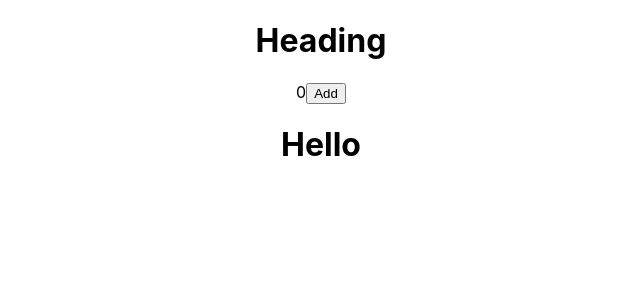
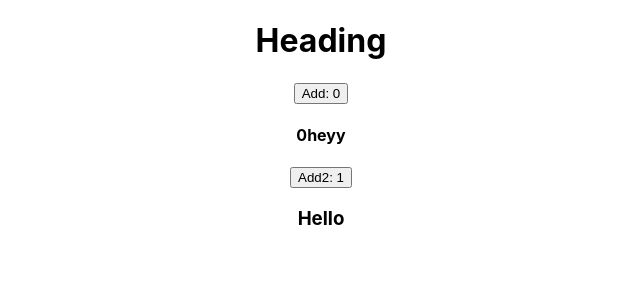
Before and after one commit to thota-geethika/memoization-in-react, a React (Create React App) app: page / in a window 1280 px wide. Shown: the top 300 px of the page, without its empty margins (319-959 px from the left). Built offline with nearby package versions, Linux system fonts and the light colour scheme.

Commit message:
Add. Added an expensive function in Counter.js and used useMemo for optimization.

```diff
--- a/src/Components/Child/Child.js
+++ b/src/Components/Child/Child.js
@@ -1,12 +1,13 @@
 import React from 'react'
+import { memo } from 'react';
 
 function Child() {
     console.log("rendering");
   return (
     <div>
-      <h1>Hello</h1>
+      <h3>Hello</h3>
     </div>
   )
 }
 
-export default Child
+export default memo(Child);
--- a/src/Components/Counter/Counter.js
+++ b/src/Components/Counter/Counter.js
@@ -1,18 +1,31 @@
-import React from 'react'
+import React, { useMemo } from 'react'
 import Child from '../Child/Child';
 import { useState } from 'react';
 
 function Counter() {
     const [count, setCount] = useState(0);
+    const [countTwo, setCountTwo] = useState(1);
 
     const handleOnClick = ()=>{
-        setCount(count+1);
+        setCount(count+1)
     }
+
+    const hello = useMemo(()=>{
+        let i=0;
+        while(i<2000000000) i++;
+        return count+"heyy";
+    },[count])
+
+    const handleOnClickTwo = ()=>{
+        setCountTwo(countTwo+1)
+    }
+
   return (
     <div>
       <h1>Heading</h1>
-      {count}
-      <button onClick={handleOnClick}>Add</button>
+      <button onClick={handleOnClick}>Add: {count}</button>
+      <h4>{hello}</h4>
+      <button onClick={handleOnClickTwo}>Add2: {countTwo}</button>
       <Child/>
     </div>
   )
```
